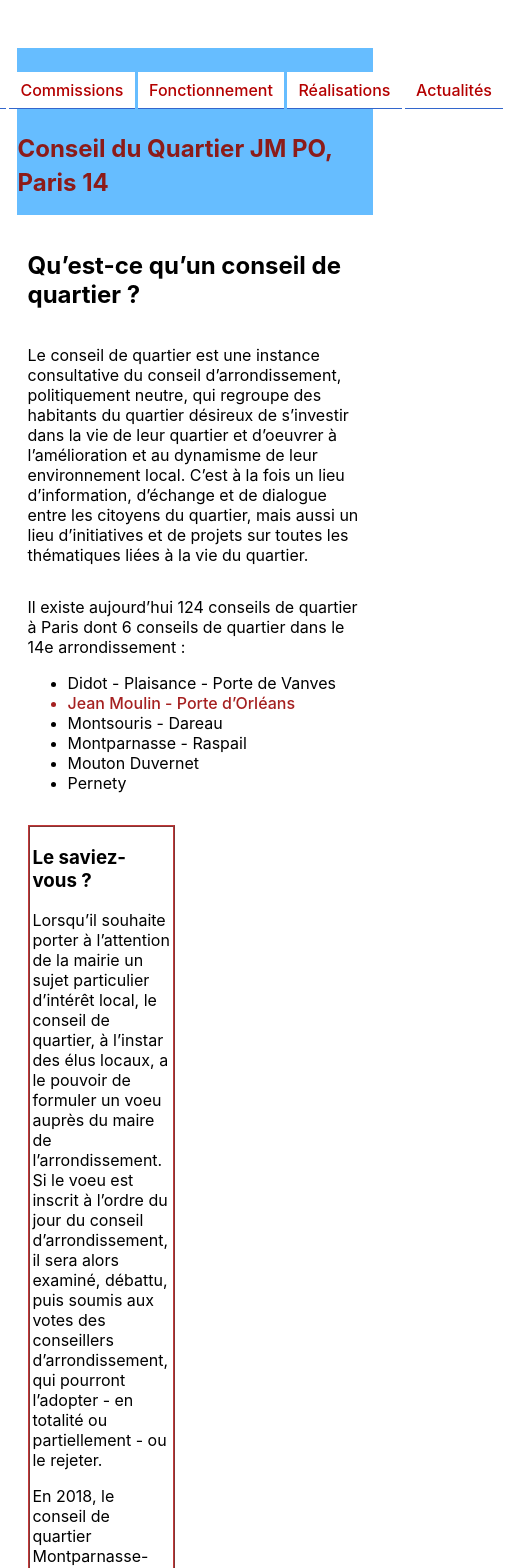
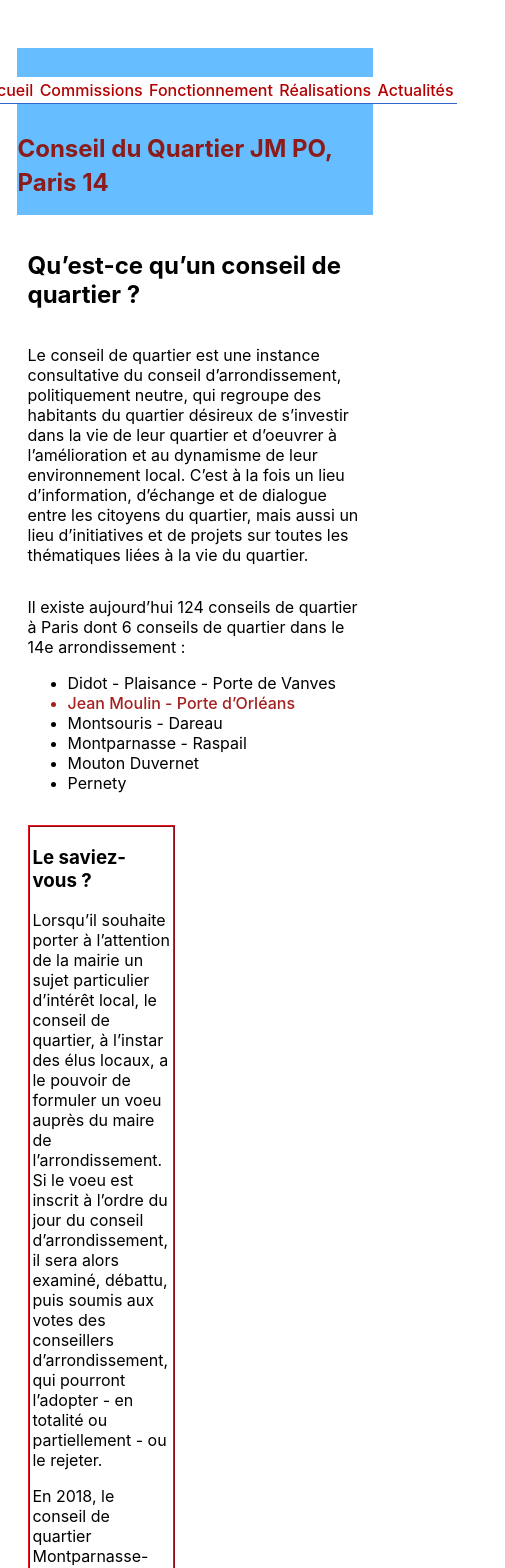
Before and after one commit to helgaParis/animation, a Next.js app: page /role in a window 390 px wide. Shown: the top 1568 px of the page, 505 px wide, since content can reach past the window. Built offline with nearby package versions, Linux system fonts and the light colour scheme.

Commit message:
viewport added

```diff
--- a/components/layout.js
+++ b/components/layout.js
@@ -10,6 +10,10 @@ export default function Layout({ children}) {
     return (
         <div className={styles.container}>
             <Head>
+                <meta
+                name="viewport"
+                content="width=device-width, initial-scale=1.0"
+                />
                 <link rel="icon" href="/favicon.ico" />
                 <meta
                     name="description"
--- a/styles/Home.module.css
+++ b/styles/Home.module.css
@@ -101,27 +101,28 @@
         font-weight: 700;
   }
   .main a {
-    border-bottom: 1px solid rgb(135, 151, 238);
+    margin-bottom:0.1rem;
+    padding-bottom:0.1rem;
+    border-bottom: 1px solid #3366CC;
     font-weight: 500;
 }
 
 .linkintern:hover {
-      background-color: rgb(103, 214, 252);
+      background-color: #CCEEFF;
       text-decoration: none;
-      color:rgb(180, 6, 6);
+      color:#E41525;
       font-weight: 700;
 }
 .linkintern {
-  background-color: rgb(223, 240, 245);
   font-weight: 500;
 }
 .encadre {
-    border: 2px ridge rgba(180, 6, 6, 0.795);
+    border: 2px ridge #E41525;
     padding: 0 2%;
 }
 .encadrebleu {
     margin-top:1rem;
-    border: 2px ridge lightblue;
+    border: 2px ridge #66BDFF;
     padding: 0 2%;
 }
   .footer {
@@ -146,8 +147,9 @@
 
 
   @media (max-width: 600px) {
-    .grid {
-      width: 100%;
-      flex-direction: column;
-    }
+    .header a {
+         padding:0.2rem;
+         margin:0;
+     }
+
   }
```
Also changed, not shown: styles/globals.css (+0 -11 lines).
